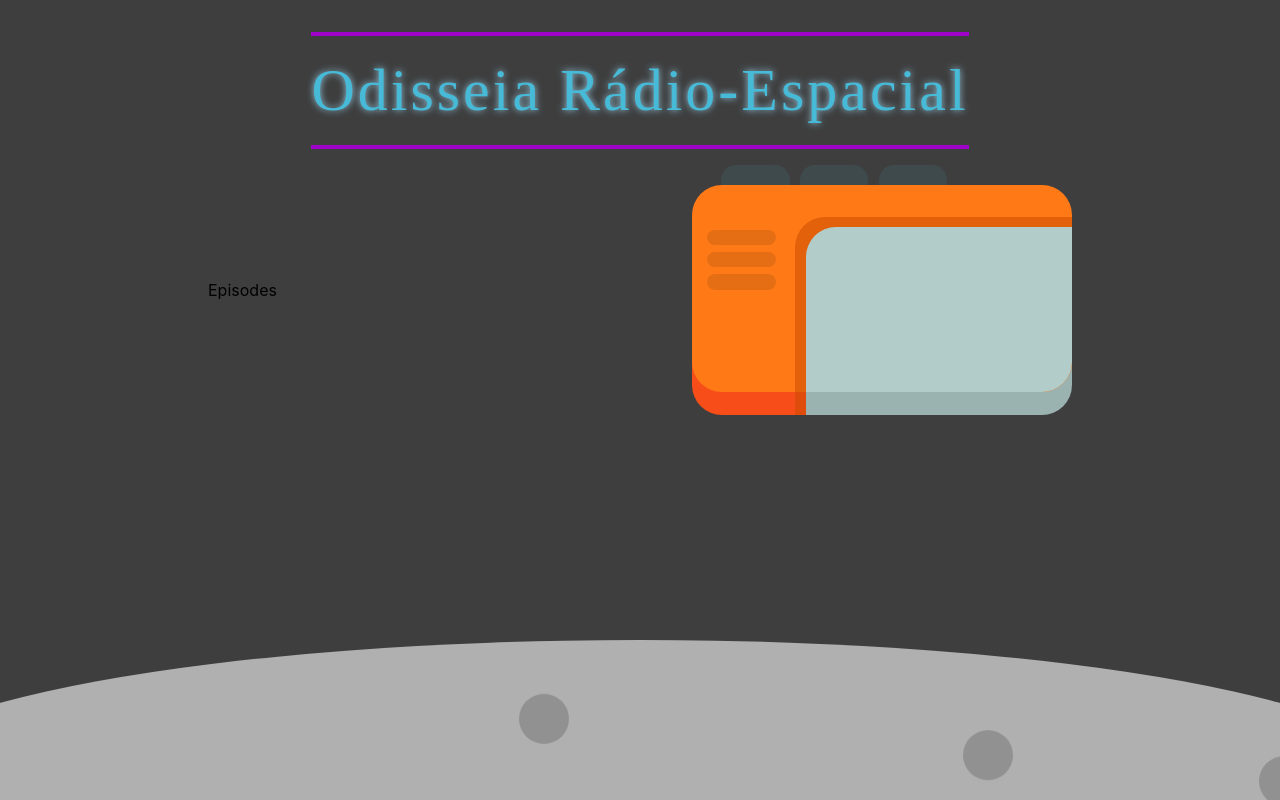
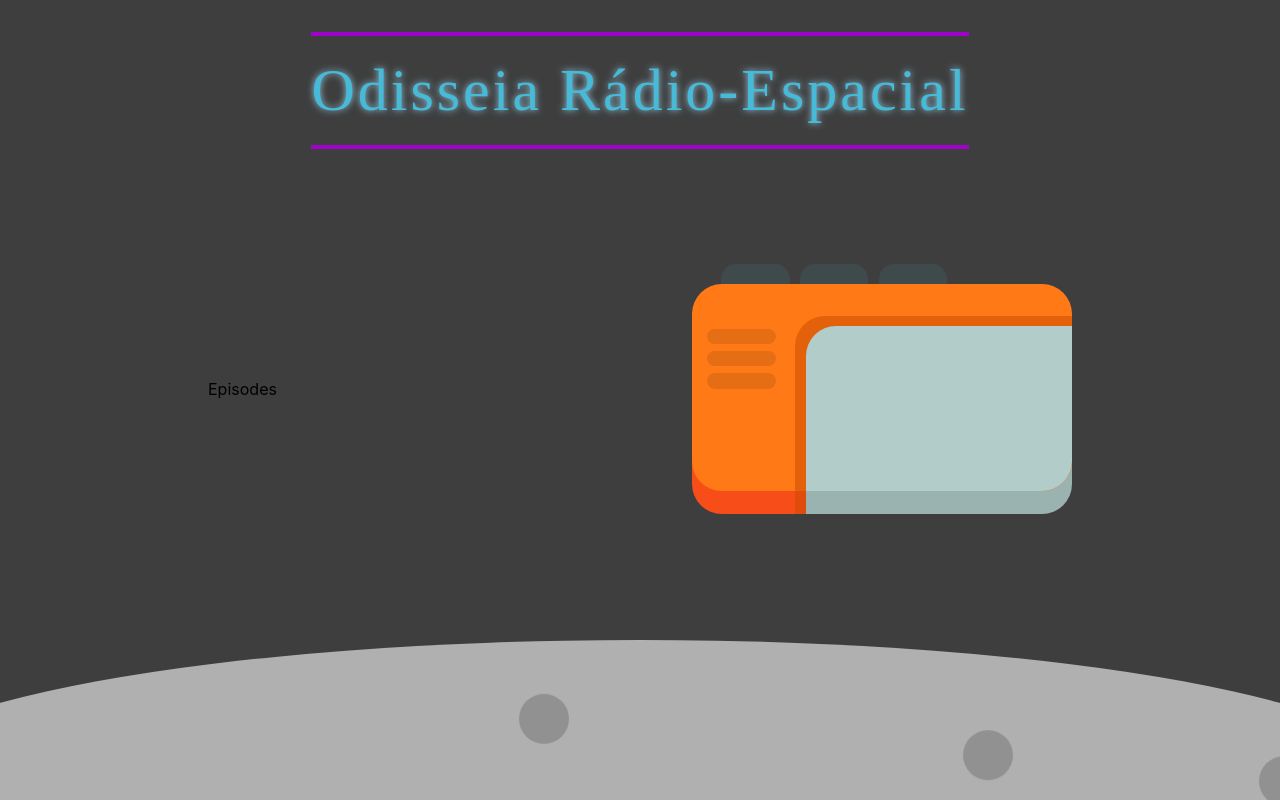
Before and after one commit to Patricdv/odisseia-radio-espacial, a Next.js app: page / in a window 1280 px wide. Built offline with nearby package versions, Linux system fonts and the light colour scheme; a web font is replaced by a local one.

Commit message:
improved body position

```diff
--- a/styles/Home.module.css
+++ b/styles/Home.module.css
@@ -95,6 +95,7 @@
 .section {
   display: flex;
   width: 70vw;
+  height: 60vh;
   padding: 1rem;
   justify-content: space-between;
   align-items: center;
```
